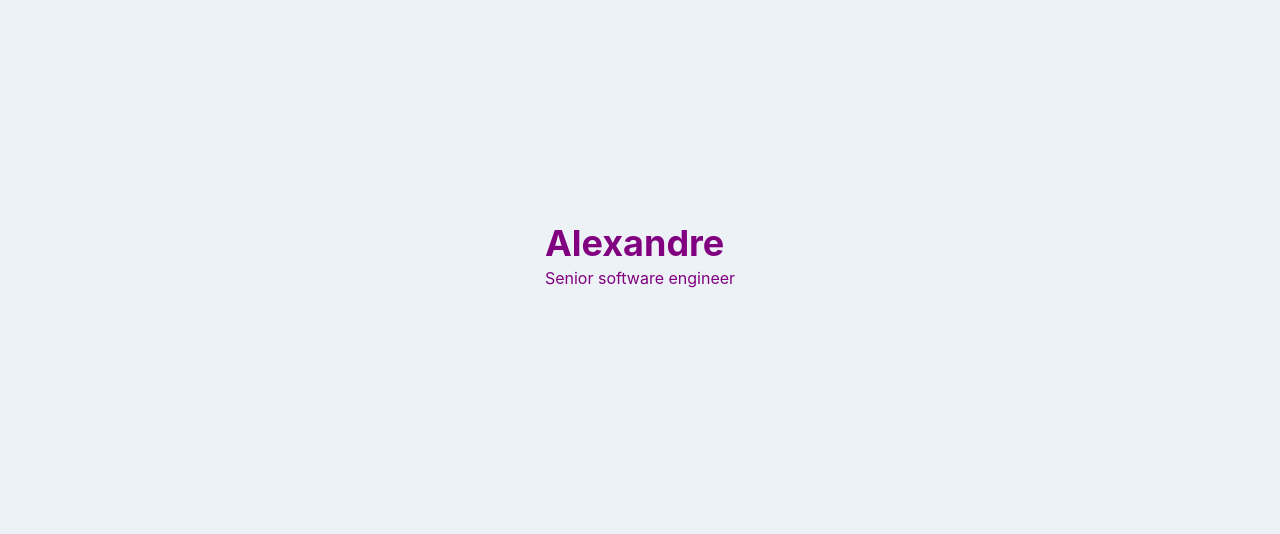
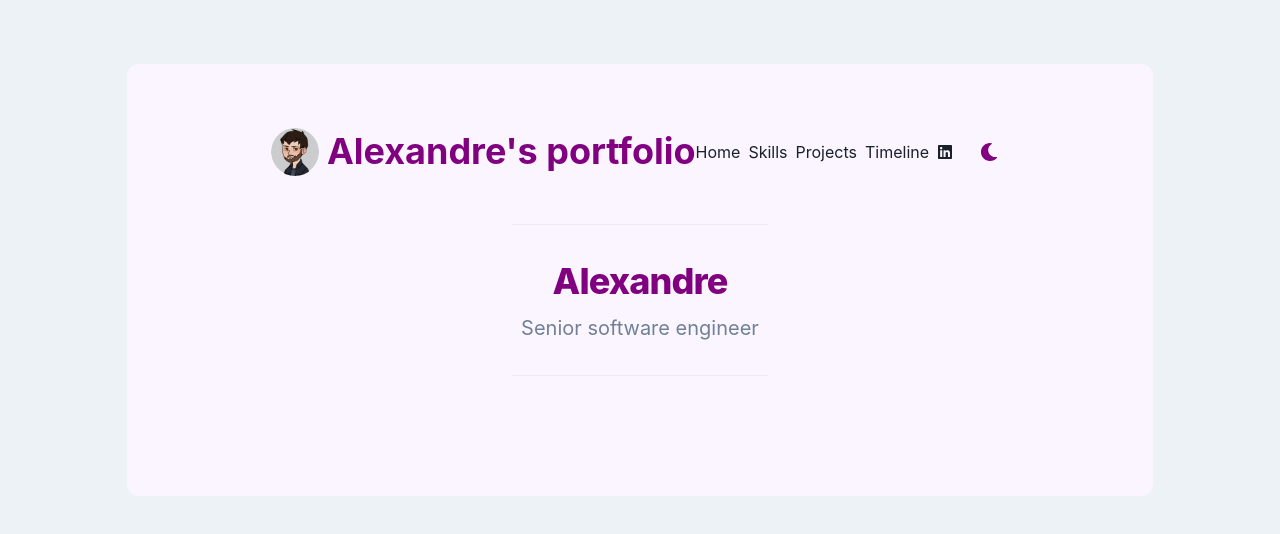
Before and after one commit to alpliar/portfolio, a Next.js app: page / in a window 1280 px wide. Shown: the top 534 px of the page. Built offline with nearby package versions, Linux system fonts and the light colour scheme.

Commit message:
style: use features section into homepage

```diff
--- a/pages/index.tsx
+++ b/pages/index.tsx
@@ -1,5 +1,6 @@
 import { Box, Center, Heading, Text } from "@chakra-ui/react";
 import Head from "next/head";
+import Features from "../layouts/Features";
 import PageLayout from "../layouts/PageLayout";
 
 export default function Home() {
@@ -11,12 +12,9 @@ export default function Home() {
         <meta name="viewport" content="width=device-width, initial-scale=1" />
         <link rel="icon" href="/favicon.ico" />
       </Head>
-      <Center minH={96}>
-        <Box color="primary">
-          <Heading as="h1">Alexandre</Heading>
-          <Text>Senior software engineer</Text>
-        </Box>
-      </Center>
+      <Features title="Alexandre" subtitle="Senior software engineer">
+        <></>
+      </Features>
     </>
   );
 }
```
